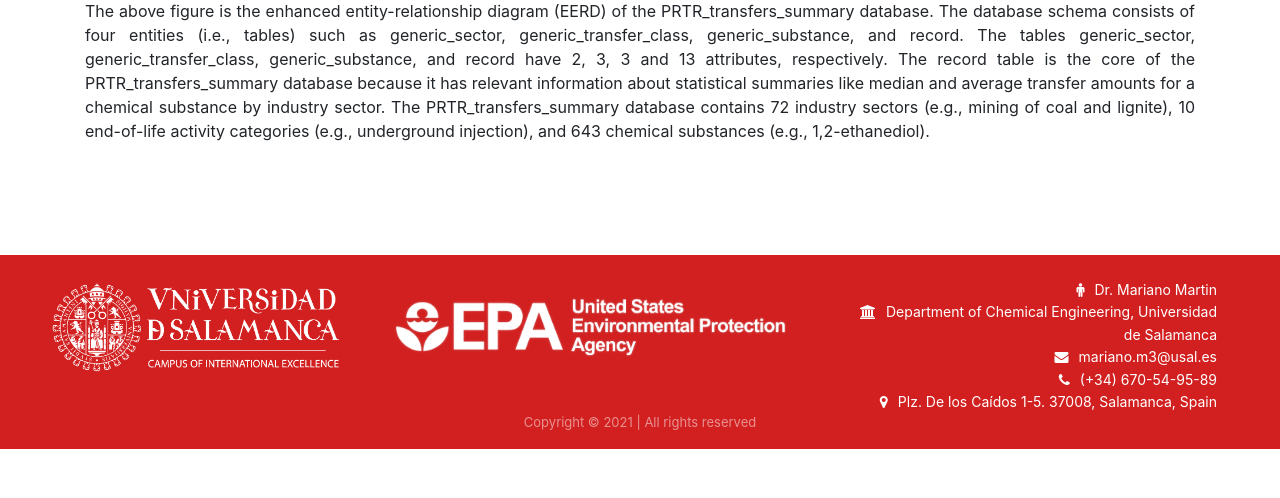
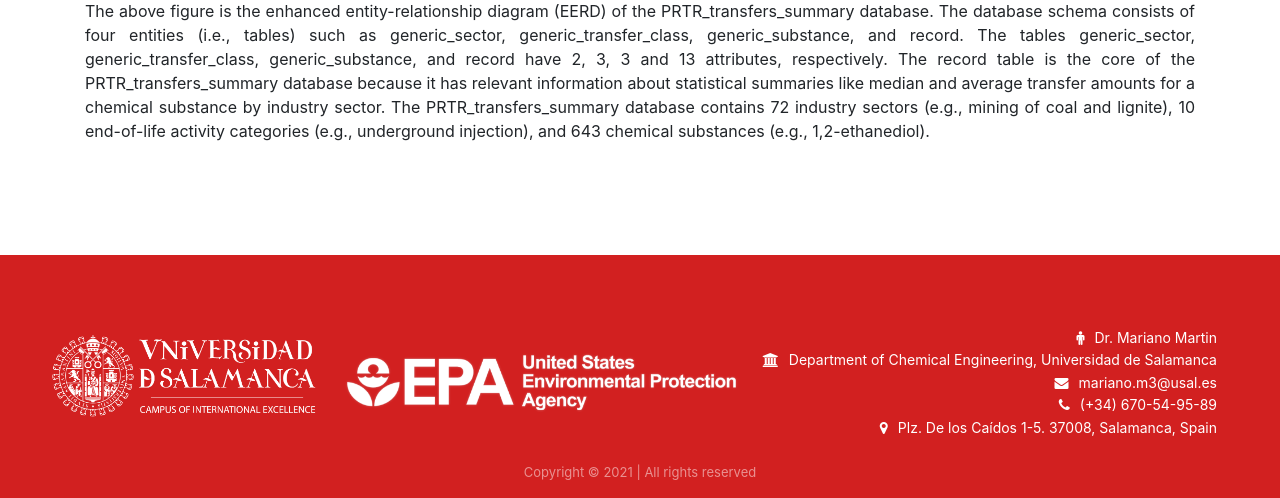
Before and after one commit to jodhernandezbe/PRTR_transfers_FastAPI, a FastAPI app: page /about/ in a window 1280 px wide. Shown: the part 1319-1817 px from the top of the page. Before the commit the page ends 1768 px from the top, so only its background shows below. Run offline with FastAPI, Linux system fonts and the light colour scheme; some libraries are stand-ins or nearby versions.

Commit message:
Version Dec 03, 2021

```diff
--- a/templates/base.html
+++ b/templates/base.html
@@ -72,16 +72,16 @@
         </main>
 
         <!-- Footer -->
-        <footer class="page-footer pt-4 px-5" id="footer">
+        <footer class="page-footer pt-5 px-5" id="footer">
             <div class="container-fluid" align="center">
-                <div class="row justify-content-between">
-                    <div class="col-lg-3 col-md-12 col-12 h-100 align-middle px-0">
+                <div class="row justify-content-between py-4">
+                    <div class="col-lg-3 col-md-12 col-12 h-100 align-middle pt-1 px-0 pr-lg-4 mx-0">
                         <img src="{{ url_for('static', path='img/usal.png') }}" class="figure-img img-fluid" alt="USAL">
                     </div>
-                    <div class="col-lg-4 col-md-12 col-12 h-100 align-middle pt-3 px-0">
+                    <div class="col-lg-4 col-md-12 col-12 h-100 align-middle pt-4 px-0 mx-0">
                         <img src="{{ url_for('static', path='img/epa.png') }}" class="figure-img img-fluid" alt="EPA">
                     </div>
-                    <div class="col-lg-4 col-md-12 col-12 text-lg-right h-100 py-lg-0 py-3">
+                    <div class="col-lg-5 col-md-12 col-12 text-lg-right h-100 py-lg-0 py-3">
                         <ul class="p-0 m-0">
                             <li class="p-0 m-0">
                                 <i class="fa fa-male"></i><span style="margin-left: 10px;">Dr. Mariano Martin</span>
```
Also changed, not shown: static/img/epa.png, static/img/epa_1.png (added), 1 other file.
